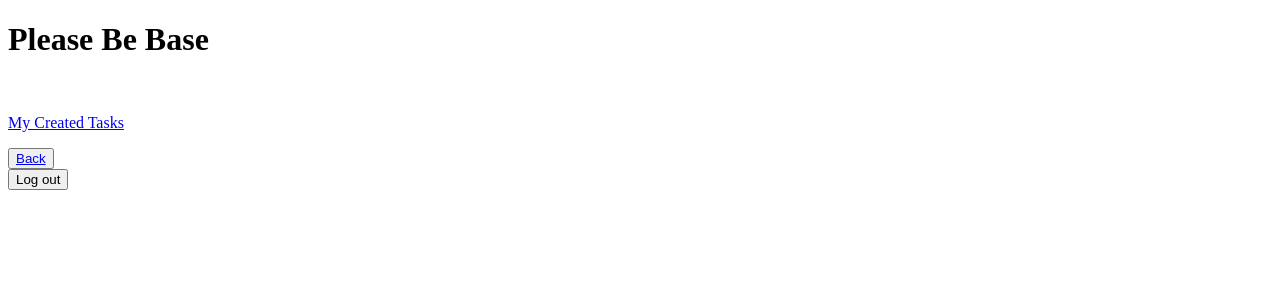
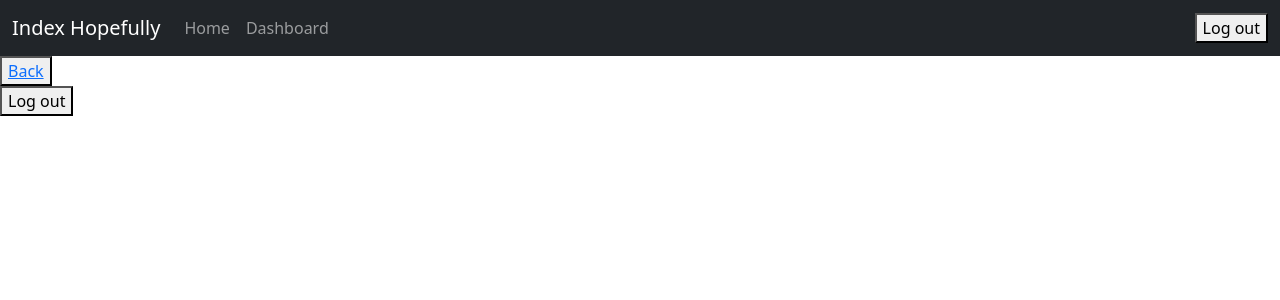
Before and after one commit to johnnyappleseed17/group2-IS-T-Group-Project, a Django app: page /base/ in a window 1280 px wide. Shown: the top 300 px of the page. Run offline with Django 5.2, Linux system fonts and the light colour scheme; the visitor is signed in with stand-in values (Sample User, id 1).

Commit message:
base now has navbar and login redirects employees to employee dash while managers go to manager dash

```diff
--- /dev/null
+++ b/accounts/urls.py
@@ -0,0 +1,10 @@
+
+from django.urls import path, include
+from django.contrib.auth import views as auth_views
+from . import views
+
+
+
+urlpatterns = [
+    path('dashboard/', views.dashboard, name='dashboard'),
+]
--- a/accounts/views.py
+++ b/accounts/views.py
@@ -1,3 +1,7 @@
 from django.shortcuts import render
 
-# Create your views here.
+def dashboard(request):
+    role = request.user.profile.role
+    if role == 'manager':
+        return render(request,'accounts/manager_dash.html', context={'role':role})
+    return render(request, 'accounts/employee_dash.html', context={'role':role})
--- a/config/settings.py
+++ b/config/settings.py
@@ -129,4 +129,4 @@
     },
 }
 
-LOGIN_REDIRECT_URL = 'base'
+LOGIN_REDIRECT_URL = 'dashboard'
--- a/config/urls.py
+++ b/config/urls.py
@@ -25,6 +25,7 @@
     path('', views.index, name='index'),
     path('base/', views.base, name='base'),
     path('accounts/', include('django.contrib.auth.urls')),
+    path('accounts/', include('accounts.urls')),
     path('tasks/', include('tasks.urls')),
     path('', include('register.urls')),
 
--- a/templates/base.html
+++ b/templates/base.html
@@ -1,21 +1,58 @@
+{% load static %}
 <!doctype html><html>
  <head>
- <meta charset="utf-8">
- <title>BASE PAGE PLEASE</title>
- </head>
+    <meta charset="utf-8">
+    <meta name="viewport" content="width=device-width, initial-scale=1">
+    <title>{% block title %}Base Hopefully{% endblock %}</title>
+     <link href="https://cdn.jsdelivr.net/npm/bootstrap@5.3.0-alpha1/dist/css/bootstrap.min.css" rel="stylesheet"
+          integrity="sha384-GLhlTQ8iRABdZLl6O3oVMWSktQOp6b7In1Zl3/Jr59b6EGGoI1aFkw7cmDA6j6gD" crossorigin="anonymous">
+</head>
  <body>
+<nav class="navbar navbar-expand-lg navbar-dark bg-dark">
+<div class="container-fluid">
+        <a class="navbar-brand" href="{% url 'index' %}">Index Hopefully</a>
+        <button class="navbar-toggler" type="button" data-bs-toggle="collapse" data-bs-target="#navbarSupportedContent"
+                aria-controls="navbarSupportedContent" aria-expanded="false" aria-label="Toggle navigation">
+            <span class="navbar-toggler-icon"></span>
+        </button>
+        <div class="collapse navbar-collapse" id="navbarSupportedContent">
+            <ul class="navbar-nav me-auto mb-2 mb-lg-0">
+                <li class="nav-item">
+                    <a class="nav-link" href="{% url 'base' %}">Home</a>
+                </li>
+                <li class="nav-item">
+                     <a class="nav-link" href="{% url 'dashboard' %}">Dashboard</a>
+                </li>
 
- <h1>Please Be Base</h1><br>
+            </ul>
 
- {% if user.is_authenticated and user.profile.is_approved and user.profile.role == "manager" %}
- <p><a href="{% url 'tasks:my_created_tasks' %}">My Created Tasks</a></p>
- {% endif %}
+        </div>
+        <ul class="nav navbar-nav ml-auto">
+        {% if user.is_authenticated %}
+           <li>
+              <form action="{% url 'logout' %}" method="post">
+                 {% csrf_token %}
+                 <button type="submit">Log out</button>
+              </form>
+           </li>
+        {% else %}
+            <li><a class="nav-link" href="{% url 'login' %}"><span class="glyphicon glyphicon-log-in"></span>Login</a>
+            </li>
+            <li><a class="nav-link" href="{% url 'register' %}"><span class="glyphicon glyphicon-log-in"></span>Sign Up</a>
+            </li>
+        {% endif %}
+    </ul>
 
+    </div>
+</nav>
+
+{% block content %}
   <button> <a  href="{% url 'index' %}">Back</a> </button>
 
  <form action="{% url 'logout' %}" method="post">
      {% csrf_token %}
      <button type="submit">Log out</button>
  </form>
+ {% endblock %}
  </body>
 </html>
```
Also changed, not shown: accounts/templates/accounts/employee_dash.html (added, +13 -0 lines), accounts/templates/accounts/manager_dash.html (added, +13 -0 lines).
